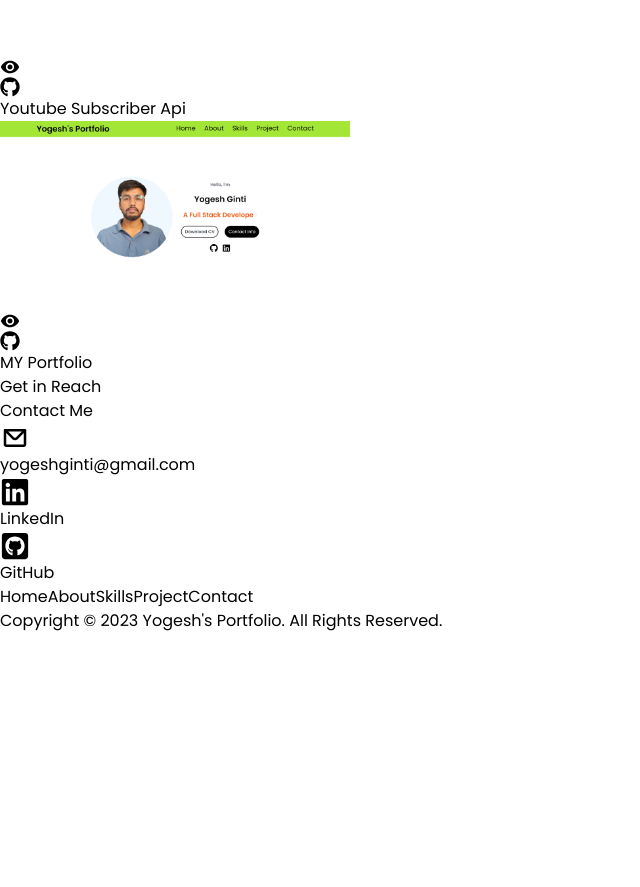
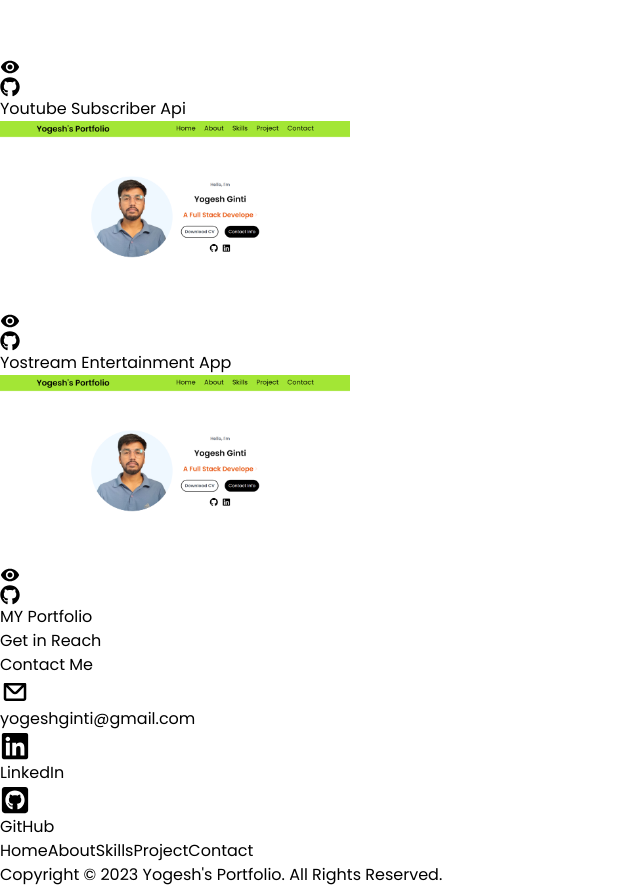
Before and after one commit to Yogesh-Ginti/My-Portfolio, a React (Vite) app: page / in a window 1280 px wide. Shown: the part 2840-3727 px from the top of the page, without its empty margins (0-640 px from the left). Before the commit the page ends 3473 px from the top, so only its background shows below. Built offline with nearby package versions, Linux system fonts and the light colour scheme.

Commit message:
Update Project.jsx

```diff
--- a/src/components/Project.jsx
+++ b/src/components/Project.jsx
@@ -2,6 +2,7 @@ import React from 'react';
 import cryptoImg from "../assets/projects/crypto.png";
 import apiImg from "../assets/projects/api.png";
 import portfolioImg from "../assets/projects/portfolio.png";
+import yostreamImg from "../assets/projects/portfolio.png";
 import { MdVisibility } from "react-icons/md";
 import { FaGithub } from "react-icons/fa";
 
@@ -43,7 +44,21 @@ function Project() {
             {/* Project name */}
             <h4 className='font-semibold'>Youtube Subscriber Api</h4>
           </div>
-          {/* Third project */}
+          {/* third project */}
+          <div className='flex flex-col items-center justify-center gap-2'>
+            <div className='peer rounded-lg overflow-hidden border-2 border-amber-500'>
+              <img src={yostreamImg} alt="yostream" height="350" width="350" />
+            </div>
+            <div className='hidden hover:flex peer-hover:flex gap-4 p-2 rounded-xl absolute'>
+              {/* Demo link */}
+              <a className='bg-amber-400 py-1 px-5 rounded-lg border-2' href="https://yo-stream-entertainment-webapp.vercel.app"><MdVisibility size={20} /></a>
+              {/* GitHub link */}
+              <a className='bg-amber-400 py-1 px-5 rounded-lg border-2' href="https://github.com/Yogesh-Ginti/YoStream_entertainment_app.git"><FaGithub size={20} /></a>
+            </div>
+            {/* Project name */}
+            <h4 className='font-semibold'>Yostream Entertainment App</h4>
+          </div>
+          {/* Fourth project */}
           <div className='flex flex-col items-center justify-center gap-2'>
             <div className='peer rounded-lg overflow-hidden bg-slate-400 border-2 border-amber-500'>
               <img src={portfolioImg} alt="crypto app" height="350" width="350" />
```
